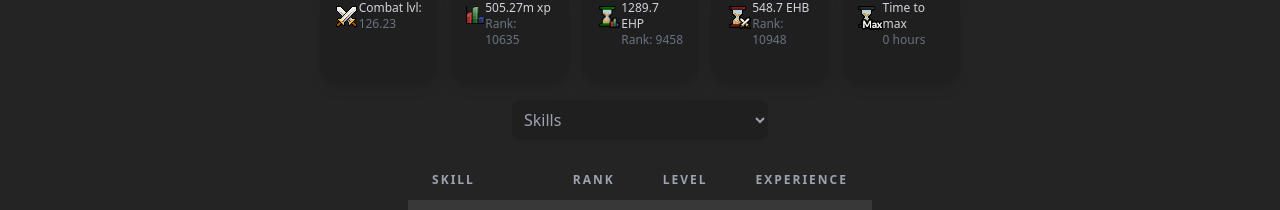
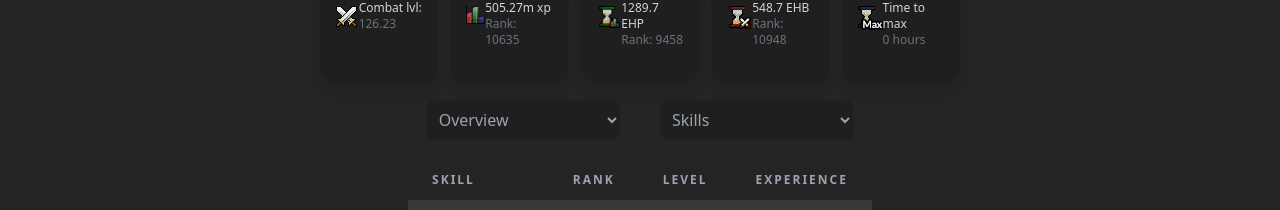
Before and after one commit to MHagenau/osrs-tracker, a Next.js app: page /userpage in a window 1280 px wide. Shown: the part 282-492 px from the top of the page. Built offline with nearby package versions, Linux system fonts and the light colour scheme; what tailwindcss-percentage-width would draw is missing.

Commit message:
Added overview/gained dropdown to player page

```diff
--- a/pages/userpage.tsx
+++ b/pages/userpage.tsx
@@ -12,12 +12,13 @@ import { motion } from "framer-motion"
 
 const PlayerPage: NextPage = () => {
 
-  const [selects, setSelects] = useState("Skills")
-  function playerTable(drpdownInput: string){
+  const [selectsStatType, setSelectsStatType] = useState("Skills")
+  const [selectsType, setSelectsType] = useState("Overview")
 
-    if (drpdownInput === 'Skills')
+  function playerTable(drpdownInputStatType: string, drpdownInputType: string){
+    if (drpdownInputStatType === 'Skills')
       return <SkillTable stats={statsJson} />
-    else if (drpdownInput === 'Bosses')
+    else if (drpdownInputStatType === 'Bosses')
       return <BossTable stats={statsJson} />
     else
       return <MinigameTable stats={statsJson} />
@@ -51,9 +52,14 @@ const PlayerPage: NextPage = () => {
         viewport={{
             once: true
         }}>
-          <div className='flex pt-5 pb-5 justify-center items-center'>
-            <select className='block w-1/5 p-2 pl-2 pr-2 text-s text-gray-400 bg-[#1f1f1f] rounded-lg'
-                    value={selects} onChange={e => setSelects(e.target.value)}>
+          <div className='flex w-1/3 pt-5 pb-5 justify-center items-center mx-auto'>
+            <select className='w-3/5 p-2 mr-5 text-gray-400 bg-[#1f1f1f] rounded-lg'
+                    value={selectsType} onChange={e => setSelectsType(e.target.value)}>
+              <option>Overview</option>
+              <option>Gained</option>
+            </select>
+            <select className='w-3/5 p-2 ml-5 text-gray-400 bg-[#1f1f1f] rounded-lg'
+                    value={selectsStatType} onChange={e => setSelectsStatType(e.target.value)}>
               <option>Skills</option>
               <option>Bosses</option>
               <option>Minigames</option>
@@ -61,7 +67,7 @@ const PlayerPage: NextPage = () => {
           </div>
 
           <section>
-            {playerTable(selects)}
+            {playerTable(selectsStatType, selectsType)}
           </section>
 
       </motion.div>
```
